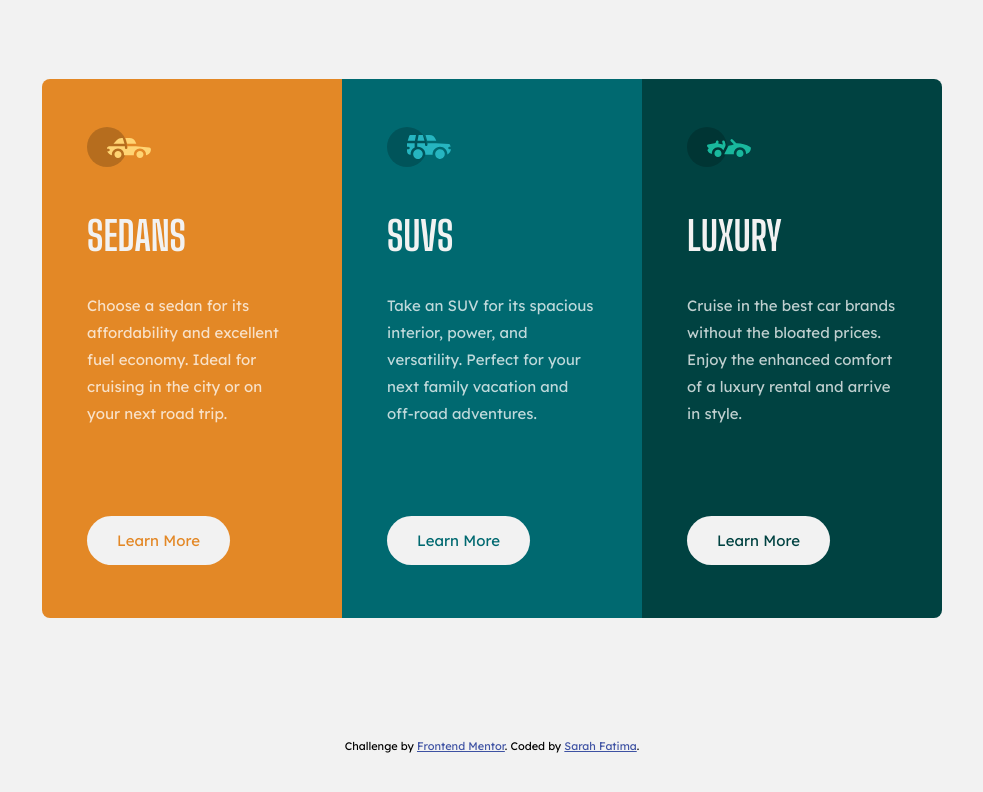
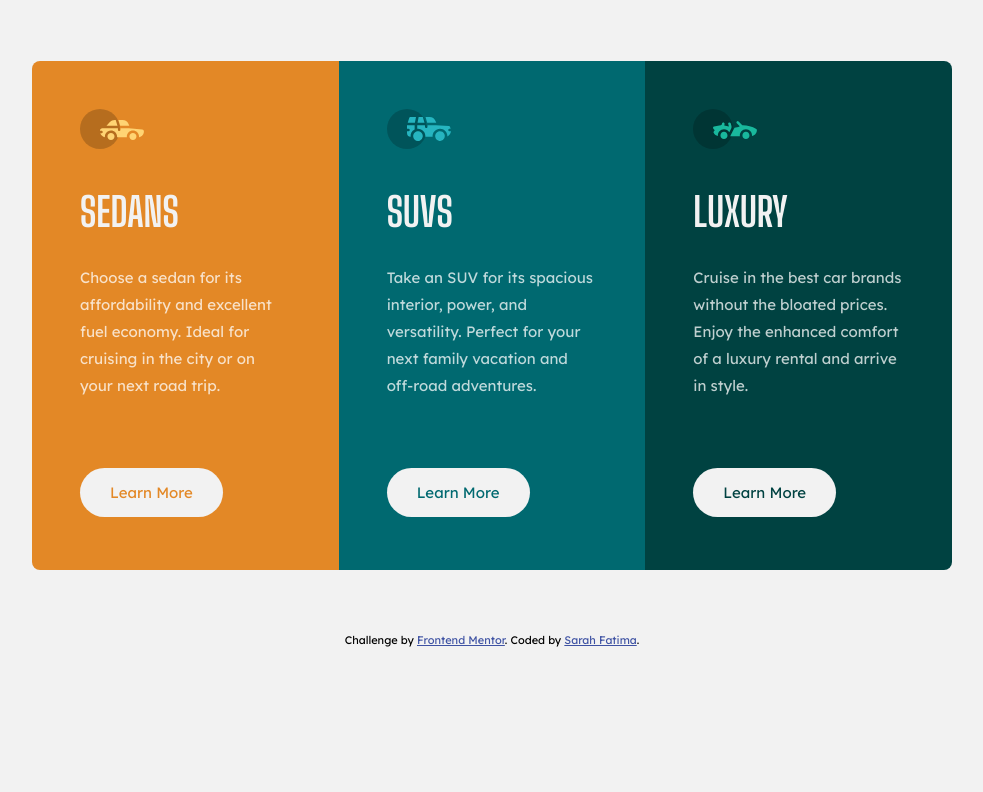
Before and after one commit to SarahFatima81/3-column-preview-card, a plain HTML site: page index.html in a window 1280 px wide. Shown: the whole page, without its empty margins (148-1131 px from the left). Drawn offline with Linux system fonts and the light colour scheme.

Commit message:
Update style.css

```diff
--- a/style.css
+++ b/style.css
@@ -4,28 +4,25 @@
   box-sizing: border-box;
 }
 body {
-  display: grid;
-  place-items: center;
-  min-height: 100vh;
   font-family: "Lexend Deca", sans-serif;
   line-height: 1.8;
   font-size: 0.938rem;
   background-color: hsl(0, 0%, 95%);
 }
 main {
-  max-width: 56.25rem;
+  max-width: 57.5rem;
   display: grid;
   grid-template-columns: repeat(3, 1fr);
-  margin-top: 2.2rem;
-  margin-bottom: 2rem;
+  justify-content: center;
+  margin: 3.8rem auto;
   border-radius: 0.5rem;
   overflow: hidden;
 }
 .card-content {
-  padding: 3rem 2.82rem 4rem 2.82rem;
+  padding: 3rem 3rem 4rem 3rem;
 }
 img {
-  margin-bottom: 1.56rem;
+  margin-bottom: 1.2rem;
 }
 
 .sedans {
@@ -40,13 +37,13 @@ img {
 h1 {
   font-family: "Big Shoulders Display", sans-serif;
   color: hsl(0, 0%, 95%);
-  margin-bottom: 1.25rem;
+  margin-bottom: 1rem;
   text-transform: uppercase;
   font-size: 2.5rem;
 }
 p {
   color: hsla(0, 0%, 100%, 0.75);
-  margin-bottom: 6.25rem;
+  margin-bottom: 5rem;
 }
 .submit:link,
 .submit:visited {
@@ -99,7 +96,7 @@ p {
 @media (max-width: 42em) {
   main {
     grid-template-columns: 1fr;
-    margin: 5rem 1.25rem;
+    margin: 5rem 1.5rem;
   }
   h1 {
     font-size: 3.5rem;
```
